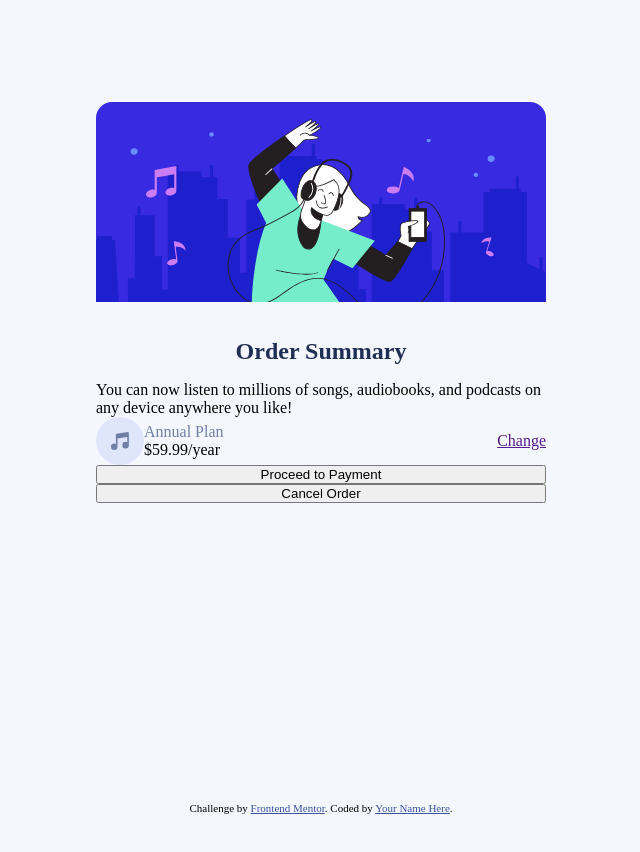
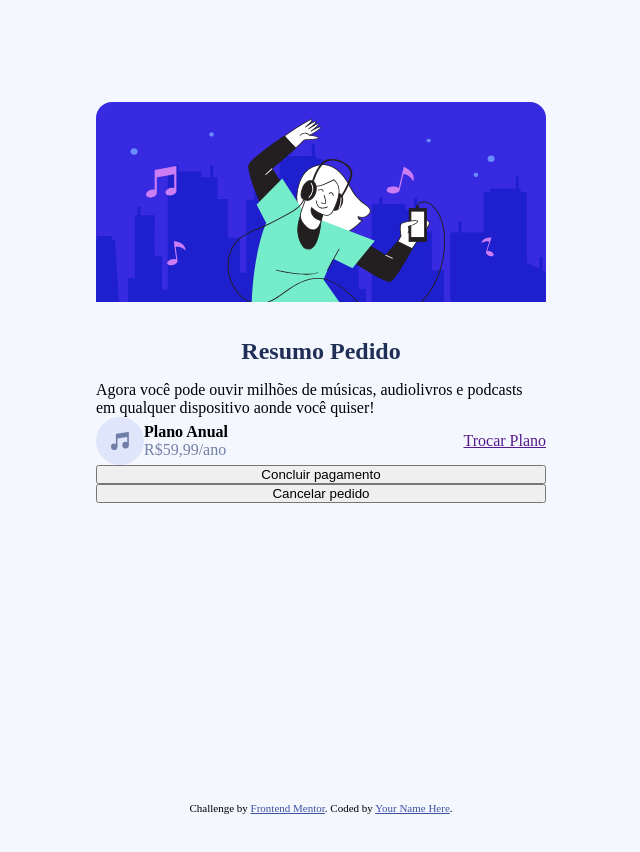
Before and after one commit to Dnx0/Desafio-Frontend-Mentor, a plain HTML site: page Resumo pedido/index.html in a window 1280 px wide. Shown: the whole page, without its empty margins (319-959 px from the left). Drawn offline with Linux system fonts and the light colour scheme.

Commit message:
Traduzido para português

```diff
--- a/Resumo pedido/index.html
+++ b/Resumo pedido/index.html
@@ -1,5 +1,5 @@
 <!DOCTYPE html>
-<html lang="en">
+<html lang="pt-BR">
 
 <head>
   <meta charset="UTF-8">
@@ -28,20 +28,19 @@
   <main>
     <img class="imgprincipal" src="/Resumo pedido/images/illustration-hero.svg" alt="art">
       <article>
-      <h1> Order Summary</h1>
-      <p>You can now listen to millions of songs, audiobooks, and podcasts on any
-        device anywhere you like!</p>
+      <h1>Resumo Pedido</h1>
+      <p>Agora você pode ouvir milhões de músicas, audiolivros e podcasts em qualquer dispositivo aonde você quiser!</p>
       <div class="plan">
         <img src="/Resumo pedido/images/icon-music.svg" alt="icon-music">
         <div .price>
-          <span>Annual Plan</span>
-          <p>$59.99/year </p>
+          <strong>Plano Anual</strong>
+          <p>R$59,99/ano</p>
       </div>
-        <a href="">Change</a>
+        <a href="">Trocar Plano</a>
       </div>
       <div class="button">
-        <button class="confirm"> Proceed to Payment</button>
-        <button class="cancel">Cancel Order</button>
+        <button class="confirm"> Concluir pagamento</button>
+        <button class="cancel">Cancelar pedido</button>
       </div>
     </article>
   </main>
--- a/Resumo pedido/style.css
+++ b/Resumo pedido/style.css
@@ -56,7 +56,7 @@ article h1{
     align-items: center;
 }
 
-.plan span{
+.plan p{
     color: var(--negrito);
 }
 /*Fazendo o change ir para o final do card*/
```
